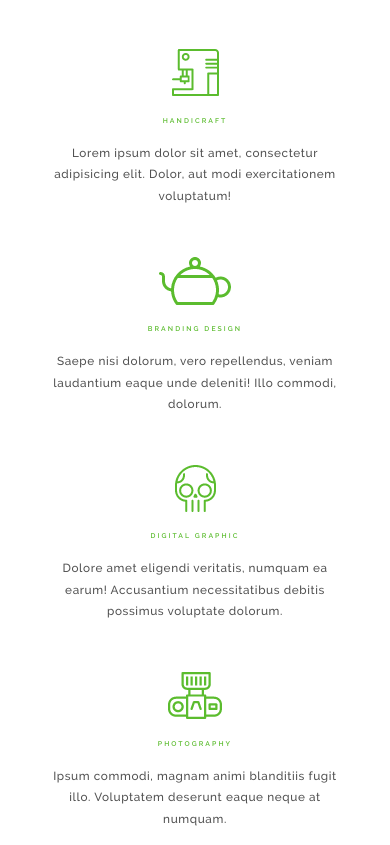
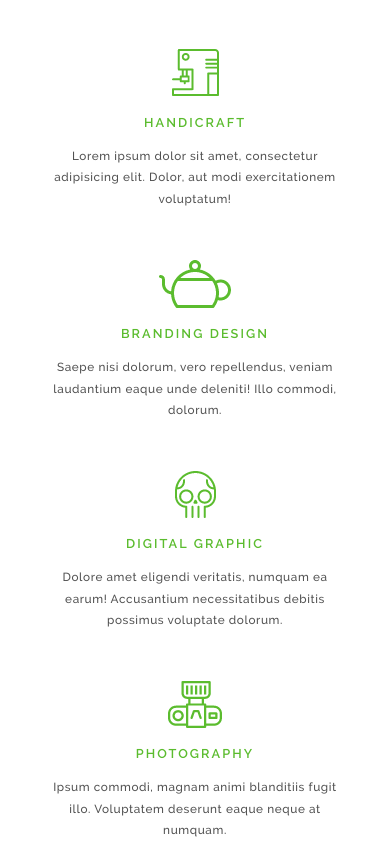
Before and after one commit to Isildur099/new, a plain HTML site: page index.html in a window 390 px wide. Shown: the part 837-1682 px from the top of the page. Drawn offline with Linux system fonts and the light colour scheme; files whose address does not match are found by name.

Commit message:
Update mediaquery.css

```diff
--- a/styles/mediaquery.css
+++ b/styles/mediaquery.css
@@ -145,8 +145,8 @@
       -ms-flex-preferred-size: 100%;
           flex-basis: 100%;
       margin-right: 0; }
-      .services-list li h3 {
-        font-size: 2.4rem;
+      .services-list li h4 {
+        font-size: 2.6rem;
         line-height: 3rem; }
       .services-list li p {
         font-size: 2.4rem;
```
